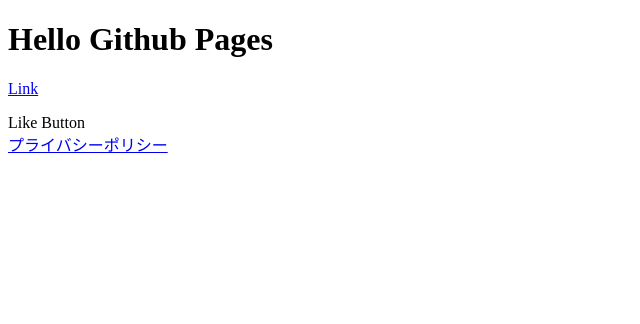
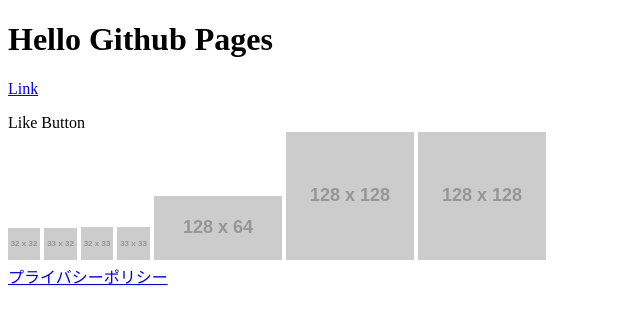
Before and after one commit to shomwoys/pages, a plain HTML site: page docs/index.html in a window 1280 px wide. Shown: the whole page, without its empty margins (0-640 px from the left). Drawn offline with Linux system fonts and the light colour scheme; placeholder pictures from the web are drawn by us.

Commit message:
add images for test

```diff
--- a/docs/index.html
+++ b/docs/index.html
@@ -18,6 +18,15 @@
 Like Button
 <div class="fb-like" data-href="https://shomwoys.github.io/pages/" data-width="" data-layout="button_count" data-action="like" data-size="large" data-show-faces="false" data-share="true"></div>
 
+<div class='images'>
+<img src="https://placehold.jp/32x32.jpg?text=32x32">
+<img src="https://placehold.jp/33x32.jpg?text=33x32">
+<img src="https://placehold.jp/32x33.jpg?text=32x33">
+<img src="https://placehold.jp/33x33.jpg?text=33x33">
+<img src="https://placehold.jp/128x64.jpg?text=128x64">
+<img src="https://placehold.jp/128x128.jpg?text=128x128">
+<img src="https://placehold.jp/128x128.jpg?text=128x128_for_icon">
+</div>
 
 
 <div id="footer">
```
